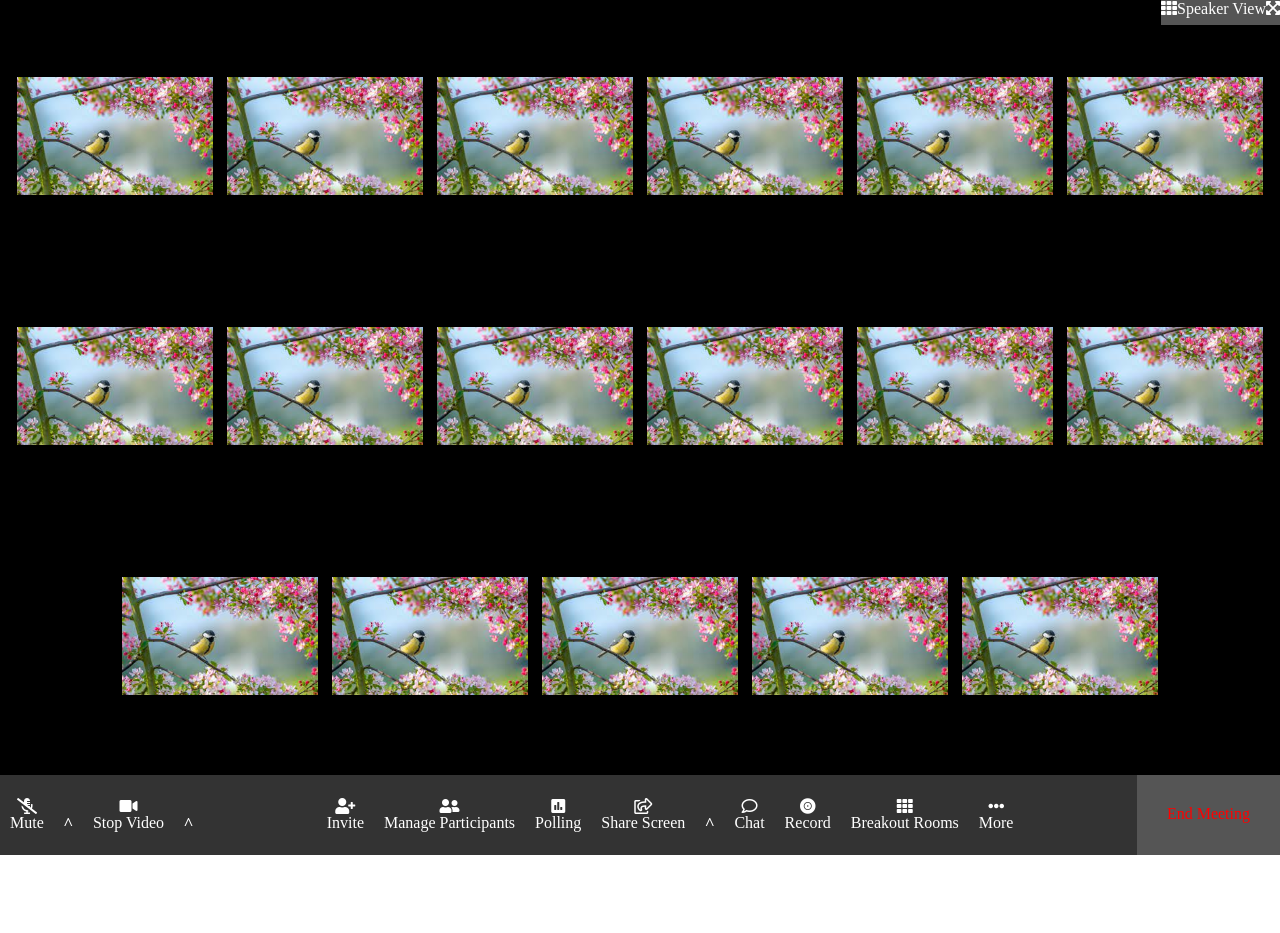
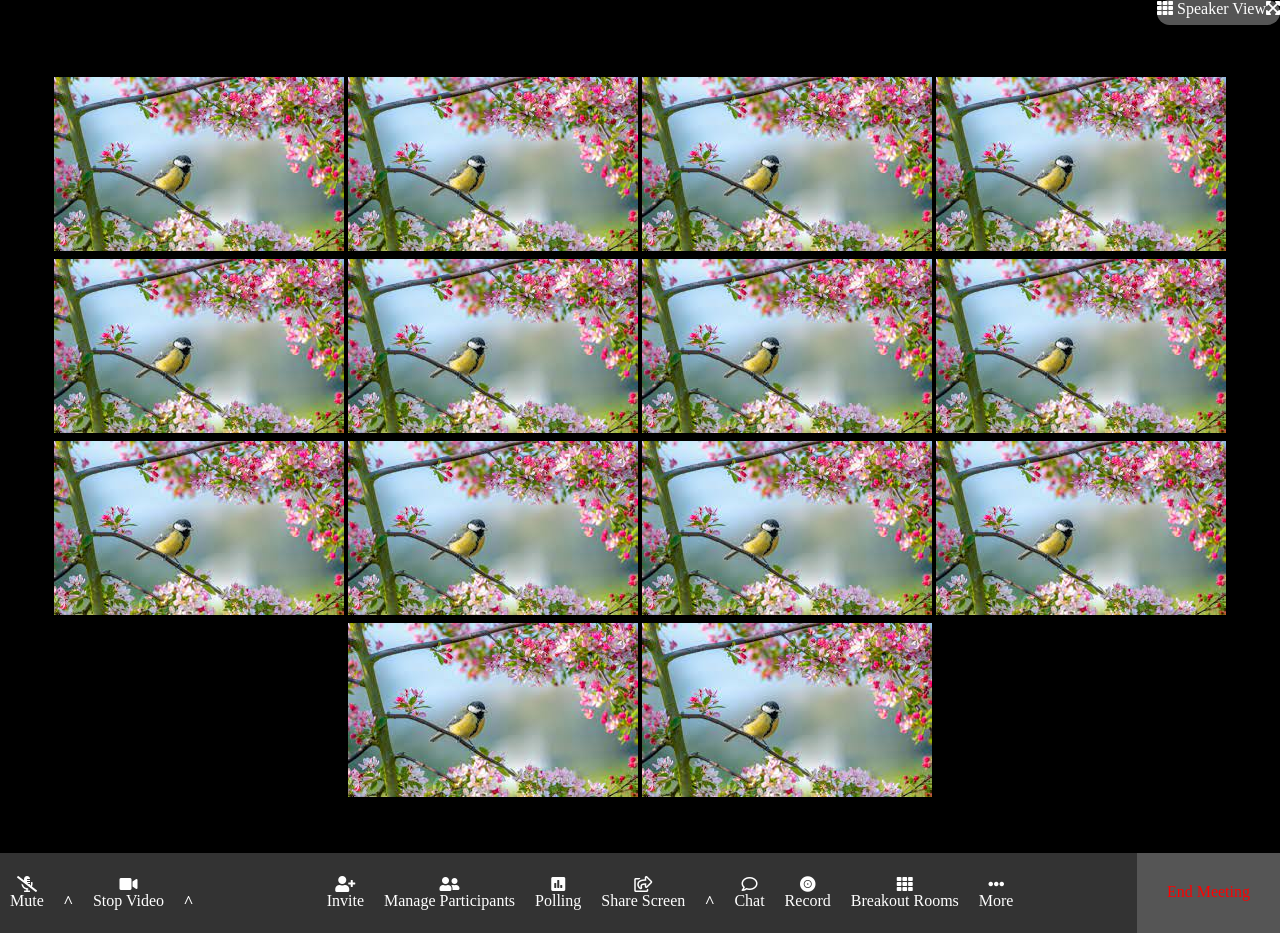
Before and after one commit to shatyrbekova/html-css-zoom, a plain HTML site: page index.html in a window 1280 px wide. Before the commit the page ends 855 px from the top, so only its background shows below. Drawn offline with Linux system fonts and the light colour scheme.

Commit message:
Have been added new changes

```diff
--- a/css/style.css
+++ b/css/style.css
@@ -20,9 +20,14 @@
 .icons{
     display: flex;
     background-color: #555; */
+    width:60px;
+    border-radius: 20px;
+
 }
 
+
 .container-img{
+    margin-top: 50px;
     display:flex;
     flex-wrap:wrap;
     justify-content: center;
@@ -32,13 +37,14 @@
     width: 100%;
 }
 .img {
-    width:200px;
-    height:150px;
-    margin: 50px 5px;
+    /* width:200px;
+    height:150px; */
+    /* margin: 50px 5px; */
     border: 2px black solid;
 }
 
 nav{
+    margin-top: 50px;
     height:80px;
     background-color: #333;
     display: flex;
--- a/index.html
+++ b/index.html
@@ -13,8 +13,10 @@
 
        <div class="speaker-view">
            <div class="icons">
-            <i class="fas fa-th"></i>
-               Speaker View
+               <div>
+                 <i class="fas fa-th"></i>
+                 Speaker View
+               </div>
               <div class="expand"> <i class="fas fa-expand-arrows-alt"></i></div>
            </div>
 
@@ -42,16 +44,6 @@
          <div class="img">
             <img src="./download.jpeg" alt="">
          </div>
-         <div class="img">
-            <img src="./download.jpeg" alt="">
-         </div>
-         <div class="img">
-            <img src="./download.jpeg" alt="">
-         </div>
-         <div class="img">
-            <img src="./download.jpeg" alt="">
-         </div>
-
          <div class="img">
             <img src="./download.jpeg" alt="">
          </div>
```
